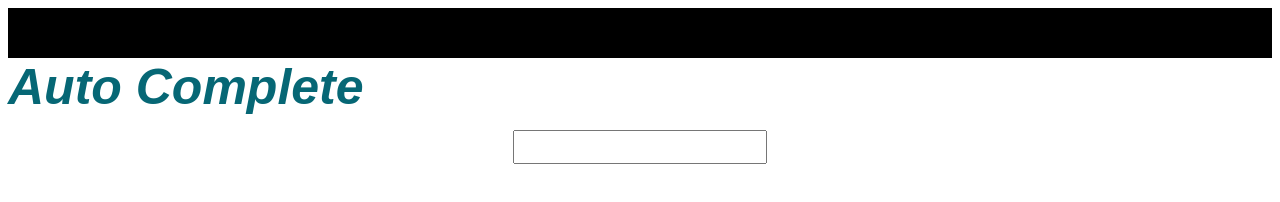
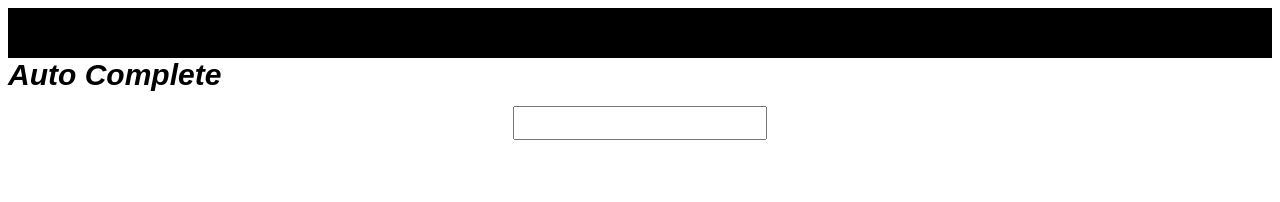
Before and after one commit to golden-fingers/autocomplete, a website: page form.html in a window 1280 px wide. Drawn offline with Linux system fonts and the light colour scheme.

Commit message:
Update form.html

```diff
--- a/form.html
+++ b/form.html
@@ -28,11 +28,11 @@
 
       label{
       	text-align: center;
-      	color: #066775;
+      	color: #000000;
       	font-weight: bold;
       	font-style: italic;
-      	font-size: 50px;
-	padding:5px 0px;
+      	font-size: 30px;
+
 
       }
 	</style>
```
